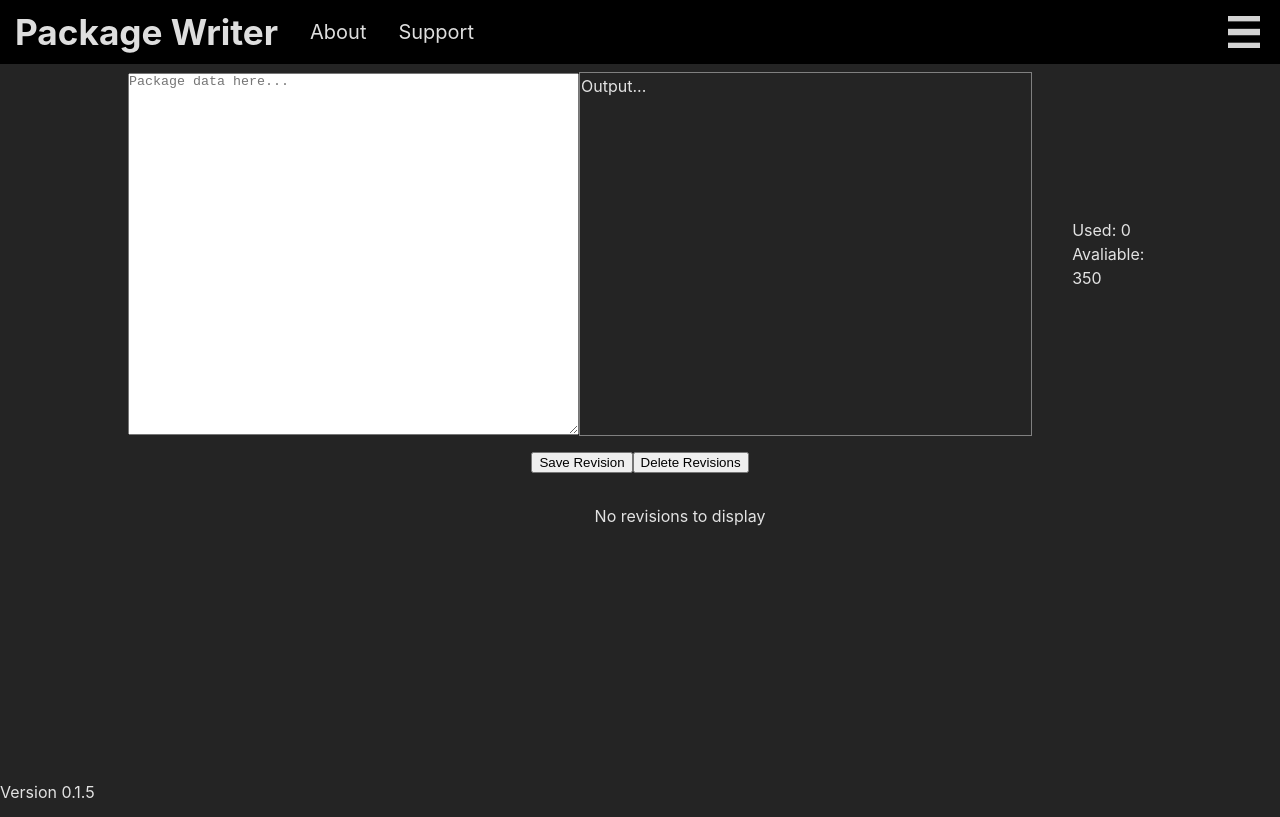
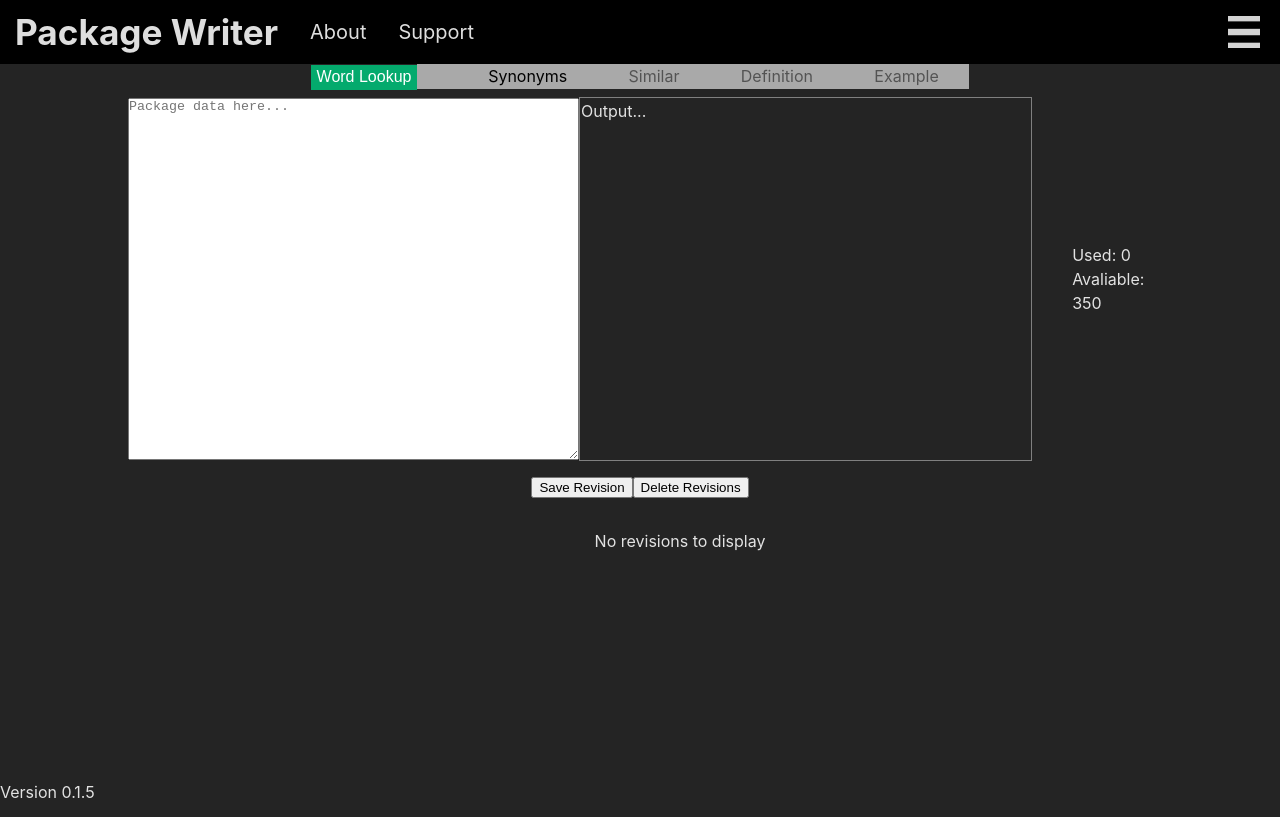
Before and after one commit to chesspro13/package_writer, a React (Vite) app: page / in a window 1280 px wide. Built offline with nearby package versions, Linux system fonts and the light colour scheme.

Commit message:
Initial stages of adding a toolbar

```diff
--- /dev/null
+++ b/src/Components/ToolBar/ToolBar.css
@@ -0,0 +1,92 @@
+.toolbar {
+  width: 100vw;
+  display: flex;
+  /* align-items: center; */
+  justify-content: center;
+  /* border: 1px solid navy; */
+  height: 25px;
+}
+
+.toolbarList {
+  margin-top: 0;
+  display: flex;
+  justify-content: space-between;
+  list-style: none;
+  width: 20vw;
+  max-width: 1080;
+  height: 25px;
+
+  color: black;
+  background-color: darkgrey;
+  /* border: 1px solid green; */
+}
+
+.actionList {
+  margin-top: 0;
+  display: flex;
+  justify-content: space-around;
+  list-style: none;
+  width: 40vw;
+  max-width: 1080;
+  height: 25px;
+
+  color: black;
+  background-color: darkgrey;
+  /* border: 1px solid purple; */
+}
+
+.actions {
+}
+
+.selected {
+  cursor: pointer;
+}
+.notSelected {
+  cursor: pointer;
+  opacity: 0.5;
+}
+
+.border {
+  border: 1px solid hotpink;
+}
+
+.dropbtn {
+  background-color: #04aa6d;
+  color: white;
+  height: 25px;
+  font-size: 16px;
+  border: none;
+}
+
+.dropdown {
+  position: relative;
+  display: inline-block;
+}
+
+.dropdown-content {
+  display: none;
+  position: absolute;
+  background-color: #f1f1f1;
+  min-width: 160px;
+  box-shadow: 0px 8px 16px 0px rgba(0, 0, 0, 0.2);
+  z-index: 1;
+}
+
+.dropdown-content p {
+  color: black;
+  padding: 12px 16px;
+  text-decoration: none;
+  display: block;
+}
+
+.dropdown-content p:hover {
+  background-color: #ddd;
+}
+
+.dropdown:hover .dropdown-content {
+  display: block;
+}
+
+.dropdown:hover .dropbtn {
+  background-color: #3e8e41;
+}
--- /dev/null
+++ b/src/Components/ToolBar/ToolBar.tsx
@@ -0,0 +1,82 @@
+import "./ToolBar.css";
+
+interface ToolBarModeInterface {
+  setToolbarMode: React.Dispatch<React.SetStateAction<string>>;
+  toolbarMode: string;
+  setActiveTool: React.Dispatch<React.SetStateAction<string>>;
+  activeTool: string;
+}
+
+function ToolBar(props: ToolBarModeInterface) {
+  const {
+    setToolbarMode,
+    toolbarMode,
+    setActiveTool,
+    activeTool,
+  }: ToolBarModeInterface = props;
+
+  function activateTool(tool: string) {
+    switch (tool) {
+    }
+  }
+
+  function getActionList() {
+    const wordLookupMenu = ["Synonyms", "Similar", "Definition", "Example"];
+    const highlightingMenu = ["Word", "Sentance"];
+    const duplicateMenu = ["On", "Off"];
+    const ai = ["N/A"];
+
+    switch (toolbarMode) {
+      case "Word Lookup":
+        return wordLookupMenu;
+      case "Highlighting":
+        return ["Word", "Sentance"];
+      case "Duplicate Finder":
+        return ["On", "Off"];
+      case "AI":
+        return ["N/A"];
+    }
+    return ["Error"];
+  }
+
+  return (
+    <div className="toolbar">
+      <div className="dropdown">
+        <button className="dropbtn">{toolbarMode}</button>
+        <div className="dropdown-content">
+          <p onClick={(event) => setToolbarMode("Word Lookup")}>Word Lookup</p>
+          <p onClick={(event) => setToolbarMode("Highlighting")}>
+            Highlighting
+          </p>
+          <p onClick={(event) => setToolbarMode("Duplicate Finder")}>
+            Duplicate Finder
+          </p>
+          <p onClick={(event) => setToolbarMode("AI")}>Ai</p>
+        </div>
+      </div>
+
+      <div className="actions">
+        <ul className="actionList">
+          {getActionList().map((option) => (
+            <>
+              {option == activeTool ? (
+                <li className="selected" onClick={() => activateTool(option)}>
+                  {option}
+                </li>
+              ) : (
+                <li
+                  className="notSelected"
+                  onClick={() => setActiveTool(option)}
+                >
+                  {option}
+                </li>
+              )}
+            </>
+          ))}
+        </ul>
+      </div>
+    </div>
+  );
+}
+
+export default ToolBar;
--- a/src/Editor/editor-body.tsx
+++ b/src/Editor/editor-body.tsx
@@ -9,6 +9,7 @@ interface setterProps {
   setApiCallWord: React.Dispatch<React.SetStateAction<string>>;
   apiCallWord: string;
   setWordBank: React.Dispatch<React.SetStateAction<string>>;
+  activeTool: string;
 }
 
 function doNothing() {
@@ -41,7 +42,8 @@ function EditorBody(props: setterProps) {
   }
 
   async function getWord(word: string) {
-    if (word == "") return '{"synonyms":"Error"}';
+    if (word == "" || props.activeTool != "Word Lookup")
+      return '{"message":"Error"}';
     // Make a way to return if the word was the previous word found
     // if (word == props.apiCallWord ) return
     const safeWord = word.replace(/[^\w\s]/gi, "").trim();
--- a/src/pages/MainEditor.tsx
+++ b/src/pages/MainEditor.tsx
@@ -8,6 +8,8 @@ import Menu from "../../src/Components/SidePanel/Menu";
 import "../../src/Components/SidePanel/Menu.css";
 import SideNote from "../Components/SideNotes/SideNote";
 import WordBank from "../Components/WordBank/WordBank";
+import ToolBar from "../Components/ToolBar/ToolBar";
+import "../Components/ToolBar/ToolBar.css";
 
 function MainEditor() {
   const [revisions, setRevisions] = useState([""]);
@@ -19,11 +21,22 @@ function MainEditor() {
   const [wordBankState, setWordBankState] = useState(false);
   const [wordBank, setWordBank] = useState("");
 
+  const [toolbarMode, setToolbarMode] = useState("Word Lookup");
+  const [activeTool, setActiveTool] = useState("Synonyms");
+
   const [apiCallWord, setApiCallWord] = useState('{"synonyms":"Error"}');
 
   return (
     <>
       <NavigationBar toggleMenu={setMenuToggle} menuOpen={menuToggle} />
+      <div className="toolbarContainer">
+        <ToolBar
+          toolbarMode={toolbarMode}
+          setToolbarMode={setToolbarMode}
+          activeTool={activeTool}
+          setActiveTool={setActiveTool}
+        />
+      </div>
       <div className="page">
         <div className="body">
           <EditorBody
@@ -34,6 +47,7 @@ function MainEditor() {
             setApiCallWord={setApiCallWord}
             apiCallWord={apiCallWord}
             setWordBank={setWordBank}
+            activeTool={activeTool}
           />
           <WordBank
             enabled={wordBankState}
```
